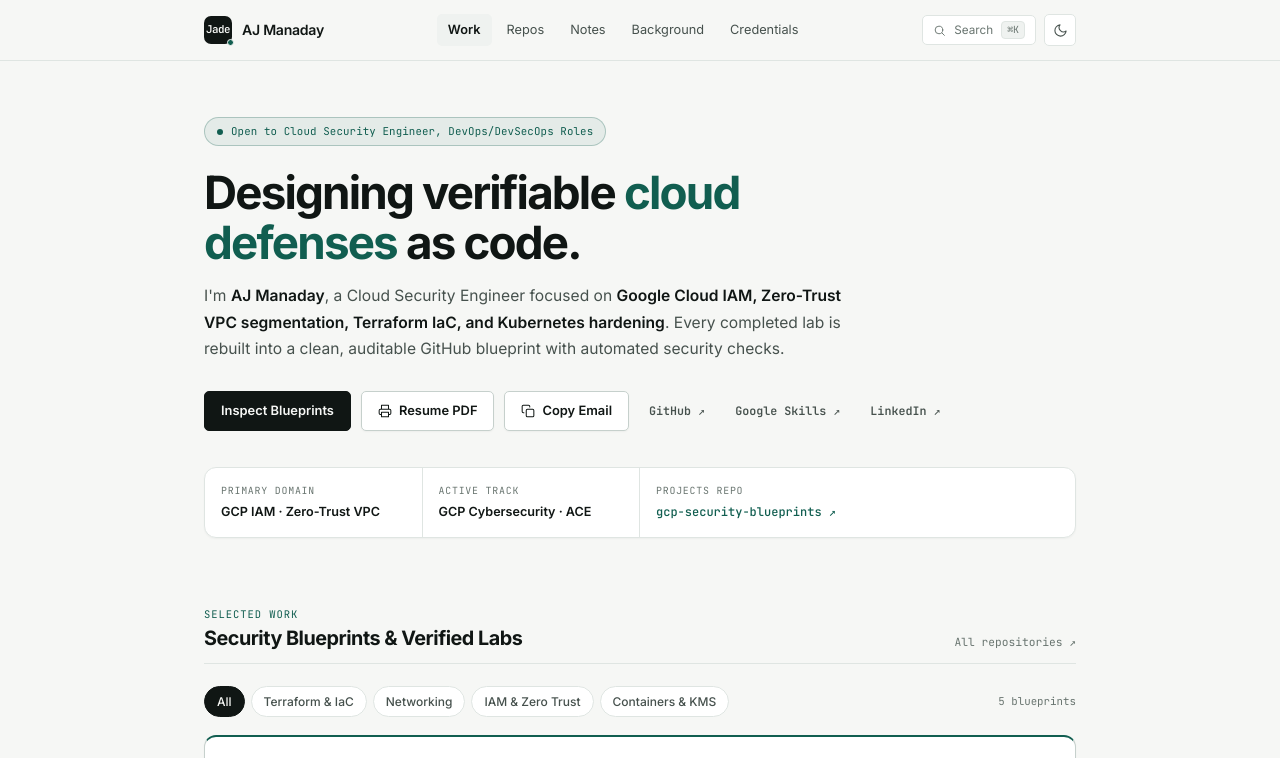
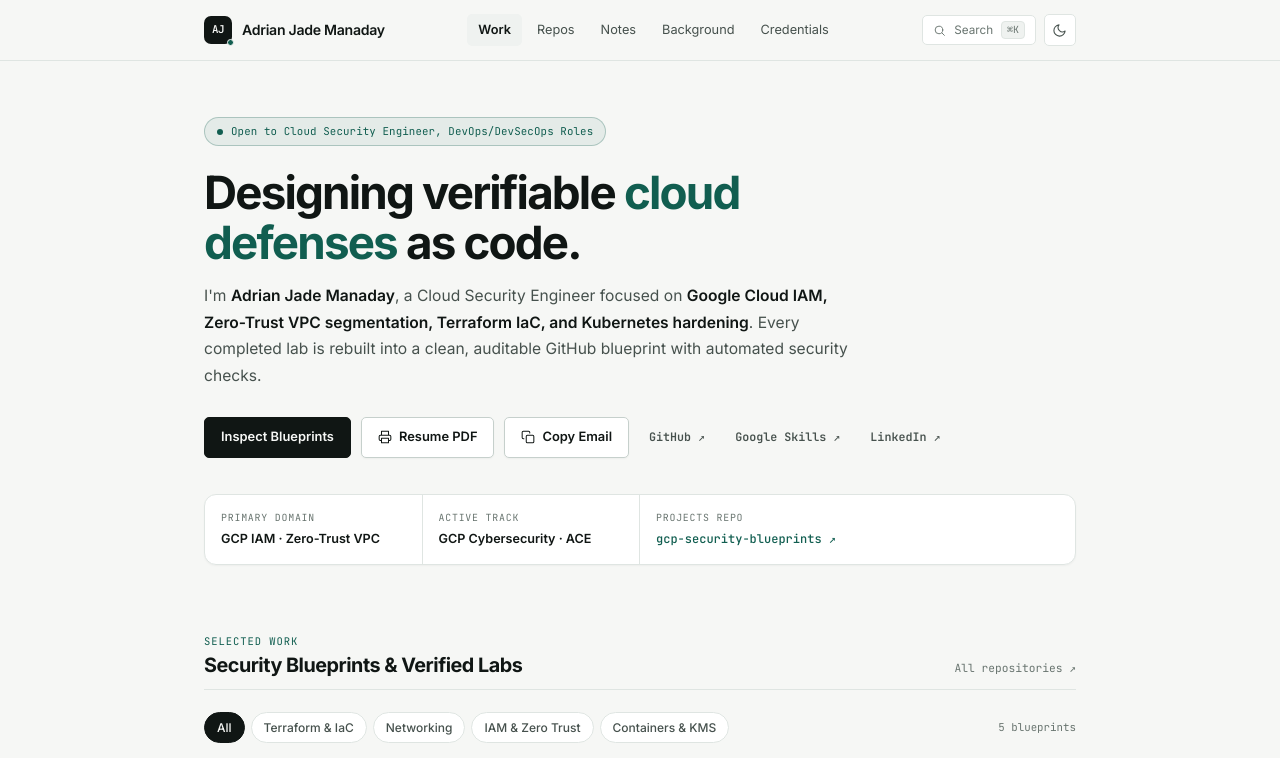
Before and after one commit to adrianjadev/adrianjadev.github.io, a plain HTML site: page index.html in a window 1280 px wide. Shown: the top 758 px of the page. Drawn offline with Linux system fonts and the light colour scheme; no server answers.

Commit message:
feat: updated my Portfolio details

```diff
--- a/index.html
+++ b/index.html
@@ -1908,8 +1908,8 @@
        Edit only this object to update your name, links, projects, and history.
        ========================================================================= */
     const PORTFOLIO = {
-      name: "AJ Manaday",
-      monogram: "Jade",
+      name: "Adrian Jade Manaday",
+      monogram: "AJ",
       role: "Security Engineer",
       availability: "Open to Cloud Security Engineer, DevOps/DevSecOps Roles",
       email: "adrianjademanaday@gmail.com", // Replace with your personal public contact email
```
